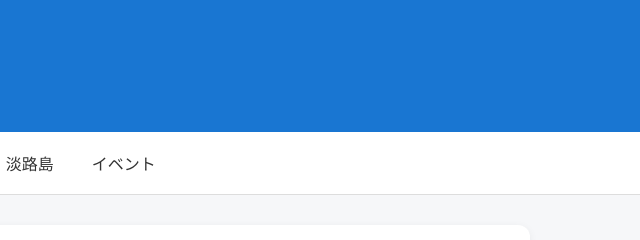
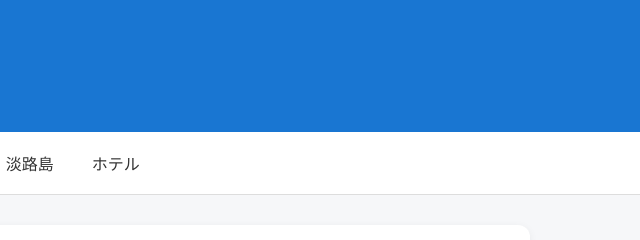
Before and after one commit to Noja1988/Hyogo-Events, a plain HTML site: page index.html in a window 1280 px wide. Shown: the top 240 px of the page, 640-1280 px from the left. Drawn offline with Linux system fonts and the light colour scheme.

Commit message:
Add files via upload

```diff
--- a/index.html
+++ b/index.html
@@ -368,7 +368,7 @@
 
     <a href="#">淡路島</a>
 
-    <a href="hotels.html">イベント</a>
+    <a href="hotels.html">ホテル</a>
 
   </div>
 
```
